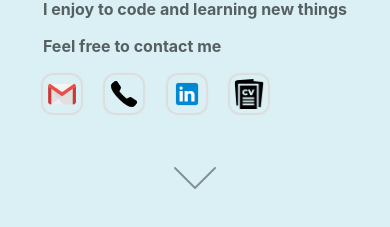
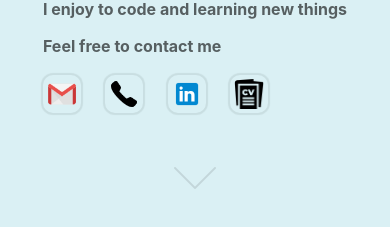
Before and after one commit to calasCosta/ncc-portfolio, a React (Create React App) app in the folder ncc-portfolio/: page / in a window 390 px wide. Shown: the part 617-844 px from the top of the page. Built offline with nearby package versions, Linux system fonts and the light colour scheme.

Commit message:
responsive webpage without header

```diff
--- a/ncc-portfolio/src/App.scss
+++ b/ncc-portfolio/src/App.scss
@@ -1,9 +1,9 @@
 $defaultWidth: 90%;
 $borderForArticles: 0 20px;
 $backgroundColor: rgba(83, 183, 203, 0.214);
-
+$mouseHoverColor: rgba(3, 115, 138, 0.623);
 .App {
-  background-color: rgb(255, 255, 255);
+  //background-color: rgb(255, 255, 255);
 }
 
 header{
@@ -38,7 +38,7 @@ header{
 main {
   width: 100%;
   height: 90vh;
-  background-color: rgba(83, 183, 203, 0.214);
+  background-color: $backgroundColor;
 
   .div-main {
     width: $defaultWidth;
@@ -73,14 +73,14 @@ main {
         img {
           width: 40px;
           height: 40px;
-          box-shadow: 0 0 1px 2px rgb(221, 221, 221);
+          box-shadow: 0 0 1px 2px rgba(22, 32, 34, 0.087);
           border-radius: 10px;
           padding: 4px;
           color: black;
         }
 
         img:hover {
-          box-shadow: 0 0 1px 2px rgb(158, 155, 155);
+          box-shadow: 0 0 1px 2px $mouseHoverColor;
         }
       }
     }
@@ -91,7 +91,7 @@ main {
       animation-name: down-arrown;
       animation-duration: 4s;
       animation-iteration-count: infinite;
-      opacity: 0.4;
+      opacity: 0.1;
     }
 
     @keyframes down-arrown {
@@ -189,7 +189,7 @@ section {
 
   .articleExperience:hover, .project:hover, .certificate:hover{
     transition: 0.6s;
-    box-shadow: 0 0 0 6px rgba(3, 115, 138, 0.623);
+    box-shadow: 0 0 0 6px $mouseHoverColor;
   }
 }
 
```
